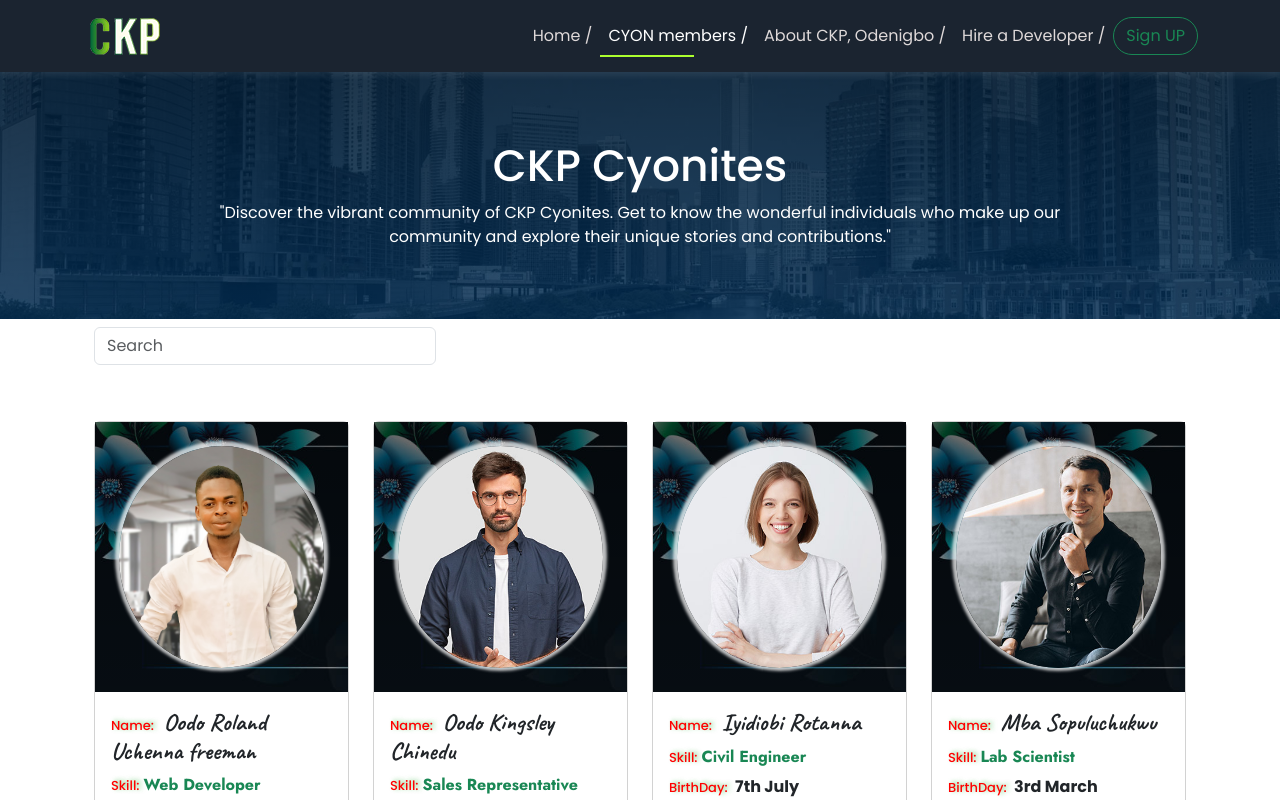
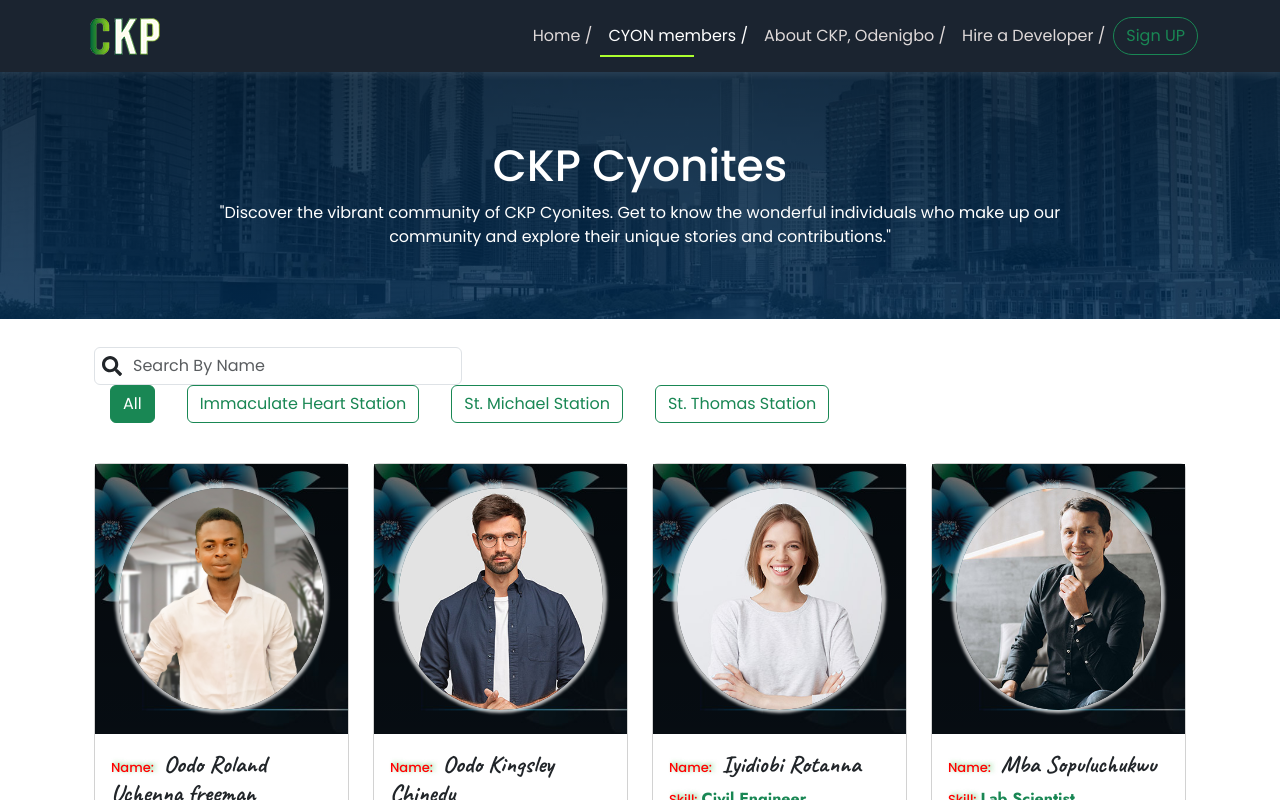
Before and after one commit to rolix202/CKP-Youth_Directory, a React (Vite) app: page /cyonites in a window 1280 px wide. Shown: the top 800 px of the page. Built offline with nearby package versions, Linux system fonts and the light colour scheme.

Commit message:
worked on the filter section

```diff
--- a/src/Data.jsx
+++ b/src/Data.jsx
@@ -6,7 +6,7 @@ export const featured_info = [
         image: images.Roland,
         role: "PARISH PRIEST",
         name: "Rev. Fr Nicodemus Ugwoke",
-        quote: "God does not give us everything we want, but He does fulfill His promises."
+        quote: "God does not give us everything we want, but He does fulfill His promises.",
     },
     {
         id: 2,
@@ -40,7 +40,8 @@ export const cyonites_info = [
         birthday: "13th December",
         facebook: "",
         instagram: "",
-        twitter: ""
+        twitter: "",
+        station: "Immaculate Heart Station",
     },
     {
         id: 2,
@@ -50,7 +51,8 @@ export const cyonites_info = [
         birthday: "10th September",
         facebook: "",
         instagram: "",
-        twitter: ""
+        twitter: "",
+        station: "St. Michael Station",
     },
     {
         id: 3,
@@ -60,7 +62,8 @@ export const cyonites_info = [
         birthday: "7th July",
         facebook: "",
         instagram: "",
-        twitter: ""
+        twitter: "",
+        station: "St. Thomas Station",
     },
     {
         id: 4,
@@ -70,7 +73,8 @@ export const cyonites_info = [
         birthday: "3rd March",
         facebook: "",
         instagram: "",
-        twitter: ""
+        twitter: "",
+        station: "St. Michael Station",
     },
     {
         id: 5,
@@ -80,7 +84,8 @@ export const cyonites_info = [
         birthday: "13th December",
         facebook: "",
         instagram: "",
-        twitter: ""
+        twitter: "",
+        station: "Immaculate Heart Station",
     },
     {
         id: 6,
@@ -90,7 +95,8 @@ export const cyonites_info = [
         birthday: "10th September",
         facebook: "",
         instagram: "",
-        twitter: ""
+        twitter: "",
+        station: "St. Michael Station",
     },
     {
         id: 7,
@@ -100,7 +106,8 @@ export const cyonites_info = [
         birthday: "7th July",
         facebook: "",
         instagram: "",
-        twitter: ""
+        twitter: "",
+        station: "St. Thomas Station",
     },
     {
         id: 8,
@@ -110,7 +117,8 @@ export const cyonites_info = [
         birthday: "3rd March",
         facebook: "",
         instagram: "",
-        twitter: ""
+        twitter: "",
+        station: "Immaculate Heart Station",
     },
     {
         id: 9,
@@ -120,7 +128,8 @@ export const cyonites_info = [
         birthday: "13th December",
         facebook: "",
         instagram: "",
-        twitter: ""
+        twitter: "",
+        station: "St. Michael Station",
     },
     {
         id: 10,
@@ -130,7 +139,8 @@ export const cyonites_info = [
         birthday: "10th September",
         facebook: "",
         instagram: "",
-        twitter: ""
+        twitter: "",
+        station: "St. Michael Station",
     },
     {
         id: 11,
@@ -140,7 +150,8 @@ export const cyonites_info = [
         birthday: "7th July",
         facebook: "",
         instagram: "",
-        twitter: ""
+        twitter: "",
+        station: "St. Thomas Station",
     },
     {
         id: 12,
@@ -150,7 +161,8 @@ export const cyonites_info = [
         birthday: "3rd March",
         facebook: "",
         instagram: "",
-        twitter: ""
+        twitter: "",
+        station: "Immaculate Heart Station",
     },
 
 ]
--- a/src/components/cyonites_list/cyonites_card.jsx
+++ b/src/components/cyonites_list/cyonites_card.jsx
@@ -25,7 +25,9 @@ function CyoniteCard(props) {
                 <div className="card-body cyonite_info">
                     <h4 className="card-title cyonite_name"><span>Name:</span> {props.name} </h4>
                     <p className="card-text text-success fw-bold cyonite_skill"><span>Skill:</span>{props.skill} </p>
-                    <p className="card-text cyonite_birth fw-bold"><span>BirthDay:</span> {props.birthday} </p>
+                    <p className="card-text cyonite_birth fw-bold"><span>Station:</span> {props.station} </p>
+
+                    <p className="card-text text-success cyonite_birth fw-bold"><span>BirthDay:</span> {props.birthday} </p>
                 </div>
 
                 <div className="card-footer">
--- a/src/components/cyonites_list/cyonites_list.jsx
+++ b/src/components/cyonites_list/cyonites_list.jsx
@@ -15,6 +15,7 @@ function CyonitesList() {
                 name={createCard.name}
                 skill={createCard.skill}
                 birthday={createCard.birthday}
+                station={createCard.station}
             />
         )
     }
--- a/src/components/cyonites_page/cyonite_filter.css
+++ b/src/components/cyonites_page/cyonite_filter.css
@@ -0,0 +1,22 @@
+.search_section{
+    margin-top: 20px;
+}
+.has-search{
+    position: relative;
+}
+.has-search .form-control {
+    padding-left: 2.375rem;
+
+}
+
+.has-search .form-control-feedback {
+    position: absolute;
+    font-size: 20px;
+    top: 9px;
+    left: 8px;
+    pointer-events: none;
+
+}
+.filter_active{
+    background-color: red;
+}
--- a/src/components/cyonites_page/cyonite_filter.jsx
+++ b/src/components/cyonites_page/cyonite_filter.jsx
@@ -2,6 +2,13 @@ import React, { useState } from "react";
 import "./cyonite_filter.css";
 import { cyonites_info } from "../../Data";
 import CyoniteCard from "../cyonites_list/cyonites_card";
+
+import { FaSearch } from "react-icons/fa";
+import FilterButtons from "./filter_buttons";
+
+
+const navMenus = ["All", ...new Set(cyonites_info.map((item) => item.station))];
+// console.log(navMenus);
 
 function CyoniteFilter() {
   const [query, setQuery] = useState("");
@@ -18,36 +25,60 @@ function CyoniteFilter() {
       return cyonite.name.toLowerCase().includes(searchInput.toLowerCase());
     });
 
+
     setFilteredItems(filtered);
+  }
+
+  function filterButtons(station){
+    if (station === "All"){
+       setFilteredItems(cyonites_info)
+    }
+    else{
+        const letsFilter = cyonites_info.filter((item) => item.station === station);
+        setFilteredItems(letsFilter)
+    }
+
   }
 
   return (
     <section className="cyonite_filter container">
-            <nav className="navbar">
-                <form action="" className="d-flex" role="search">
+
+      <nav className="navbar search_section">
+        <form action="" className="d-flex form-group has-search" role="search">
+        <FaSearch className="form-control-feedback"/>
           <input
             type="search"
             className="form-control me-2"
-                        placeholder="Search"
+            placeholder="Search By Name"
             aria-label="Search"
             value={query}
             onChange={handleChange}
           />
         </form>
+        <FilterButtons
+            navMenus={navMenus}
+            filterButtons={filterButtons}
+        />
+
+
       </nav>
 
-            <div className="row row-cols-1 row-cols-md-2 row-cols-lg-3 row-cols-xl-4 g-4 mt-4">
-                {filteredItems.map((item, index) => (
+      <div className="row row-cols-1 row-cols-md-2 row-cols-lg-3 row-cols-xl-4 g-4 mt-2">
+
+        {filteredItems.length === 0 ? ("No Cyonite found") : (
+            filteredItems.map((item, index) => (
                 <CyoniteCard
                   key={index}
                   image={item.img}
                   name={item.name}
                   skill={item.skill}
                   birthday={item.birthday}
+                  station={item.station}
                 />
-                ))}
+              ))
+        )}
+
       </div>
-
     </section>
   );
 }
--- /dev/null
+++ b/src/components/cyonites_page/filter_buttons.jsx
@@ -0,0 +1,16 @@
+import React, { useState } from "react";
+
+function FilterButtons({ navMenus, filterButtons }){
+
+    const [active, setActive] = useState(0)
+
+    return (
+        <section className="filter_button-section">
+            {navMenus.map((item, index) => <button type="button" key={index} className={`${active === index ? 'bg-success text-white' : ''} btn btn-outline-success mx-3`}
+            onClick={() => {
+                setActive(index);
+                filterButtons(item)}}>{item} </button>)}
+        </section>
+    )
+}
+export default FilterButtons;
```
Lines whose indentation alone changed are shown as unchanged.
